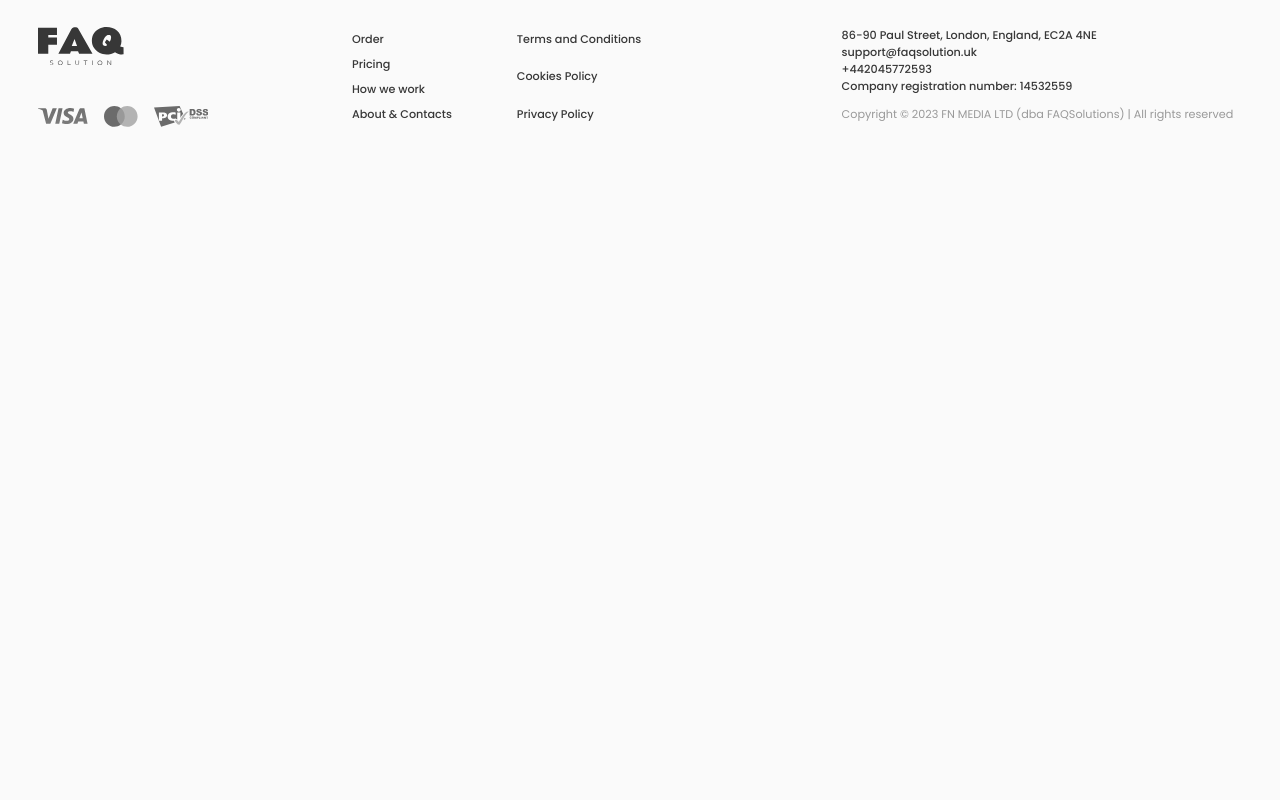
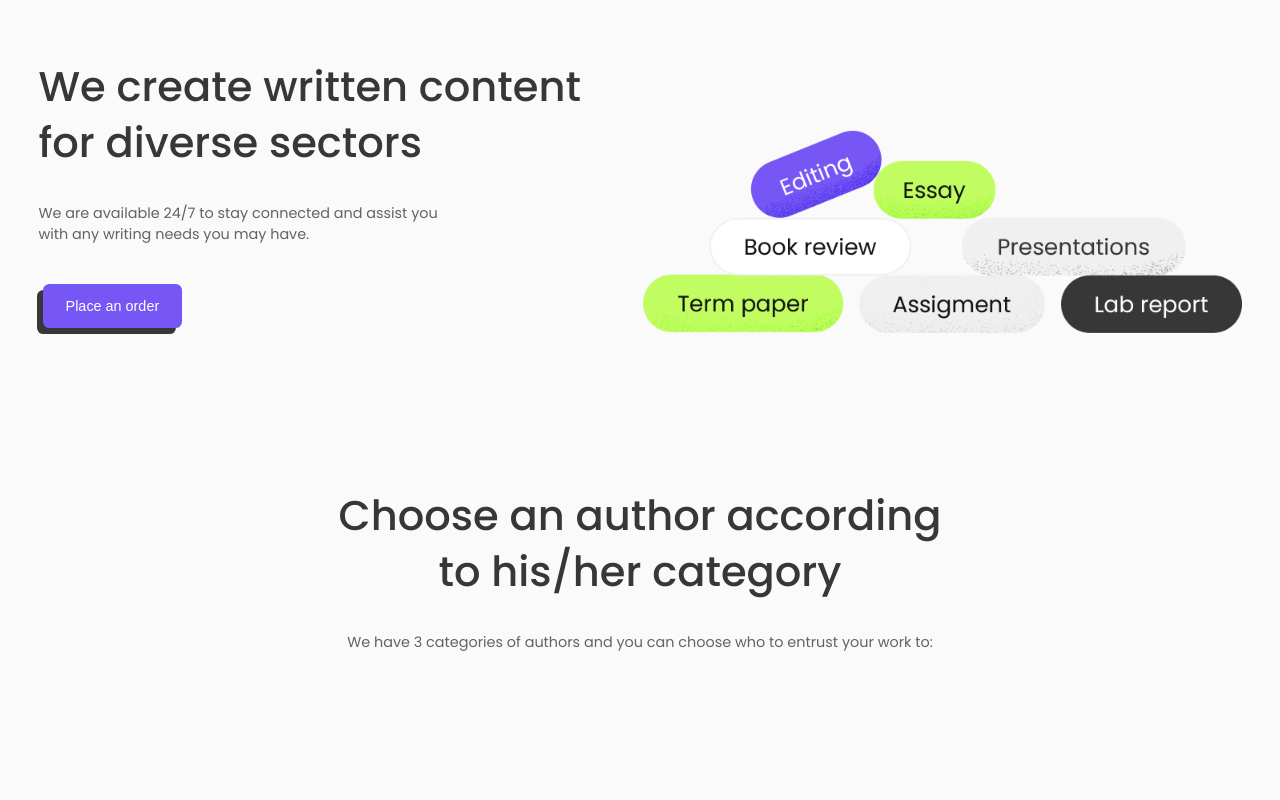
Before and after one commit to deniskeller/faq, a Next.js app: page / in a window 1280 px wide. Shown: the part 1580-2380 px from the top of the page. Before the commit the page ends 1755 px from the top, so only its background shows below. Built offline with nearby package versions, Linux system fonts and the light colour scheme; a web font is replaced by a local one.

Commit message:
main page TypesOfJobs block

```diff
--- a/src/components/landing/pages/main/Advantages/Advantages.module.scss
+++ b/src/components/landing/pages/main/Advantages/Advantages.module.scss
@@ -63,7 +63,7 @@
     margin: 0 auto;
     height: auto;
     max-height: 100%;
-    overflow: hidden;
+
     transition: all 1s ease-in-out;
 
     @include iflaptop {
@@ -77,7 +77,8 @@
       display: flex;
       flex-direction: column;
       gap: 0;
-      max-height: em(734px);
+      max-height: em(740px);
+      overflow: hidden;
     }
 
     &__ShowMore {
--- /dev/null
+++ b/src/components/landing/pages/main/Categories/Categories.module.scss
@@ -0,0 +1,55 @@
+.Categories {
+  padding: em(100px) 0 em(120px);
+  @include iflaptop {
+    padding: em(60px) 0 em(80px);
+  }
+  @include iftablet {
+    padding: em(60px) 0 em(60px);
+  }
+  @include ifmobile {
+    padding: em(44px) 0 em(60px);
+  }
+
+  &_Title {
+    max-width: em(780px);
+    margin: 0 auto em(40px);
+    text-align: center;
+    @include iflaptop {
+      max-width: em(580px);
+      margin: 0 auto em(32px);
+    }
+    @include iftablet {
+      max-width: em(500px);
+      margin: 0 auto em(28px);
+    }
+    @include ifmobile {
+      max-width: em(500px);
+      margin: 0 auto em(28px);
+    }
+  }
+
+  &_Description {
+    max-width: em(780px);
+    margin: 0 auto em(80px);
+    text-align: center;
+    @include iflaptop {
+      max-width: em(660px);
+      margin: 0 auto em(40px);
+    }
+    @include iftablet {
+      max-width: em(660px);
+      margin: 0 auto em(56px);
+    }
+    @include ifmobile {
+      max-width: em(660px);
+      margin: 0 auto em(56px);
+    }
+  }
+}
+
+@include iflaptop {
+}
+@include iftablet {
+}
+@include ifmobile {
+}
--- /dev/null
+++ b/src/components/landing/pages/main/Categories/Categories.tsx
@@ -0,0 +1,22 @@
+import React from 'react';
+import s from './Categories.module.scss';
+import { BaseContainer, BaseText } from '@base/index';
+
+const Categories: React.FC = () => {
+  return (
+    <section className={s.Categories}>
+      <BaseContainer className={s.Categories_Container}>
+        <BaseText className={s.Categories_Title}>
+          Choose an author according to his/her category
+        </BaseText>
+
+        <BaseText className={s.Categories_Description} as="p">
+          We have 3 categories of authors and you can choose who to entrust your
+          work to:
+        </BaseText>
+      </BaseContainer>
+    </section>
+  );
+};
+
+export default Categories;
--- /dev/null
+++ b/src/components/landing/pages/main/TypesOfJobs/TypesOfJobs.module.scss
@@ -0,0 +1,112 @@
+.TypesOfJobs {
+  padding: em(100px) 0 em(100px);
+  @include iflaptop {
+    padding: em(60px) 0 em(80px);
+  }
+  @include iftablet {
+    padding: em(60px) 0 em(60px);
+  }
+  @include ifmobile {
+    padding: em(44px) 0 em(60px);
+  }
+
+  &_Container {
+    position: relative;
+  }
+
+  &_Title {
+    max-width: em(748px);
+    margin-bottom: em(40px);
+    @include iflaptop {
+      max-width: em(505px);
+      margin-bottom: em(32px);
+    }
+    @include iftablet {
+      max-width: em(450px);
+      margin: 0 auto em(28px);
+      text-align: center;
+    }
+    @include ifmobile {
+      margin: 0 auto em(28px);
+      text-align: center;
+    }
+  }
+
+  &_Description {
+    max-width: em(505px);
+    margin-bottom: em(48px);
+    @include iflaptop {
+      max-width: em(480px);
+      margin-bottom: em(28px);
+    }
+    @include iftablet {
+      max-width: em(400px);
+      margin: 0 auto em(28px);
+      text-align: center;
+    }
+    @include ifmobile {
+      margin: 0 auto em(32px);
+      text-align: center;
+    }
+  }
+
+  &_Button {
+    margin-left: em(6px);
+    @include iftablet {
+      margin: 0 auto em(62px);
+    }
+    @include ifmobile {
+      margin: 0 auto em(62px);
+    }
+  }
+
+  &_Image {
+    position: absolute;
+    top: em(79px);
+    right: em(48px);
+    width: em(748px);
+    height: em(263.69px);
+    @include iflaptop {
+      top: em(91px);
+      right: em(48px);
+      width: em(477px);
+      height: em(168.15px);
+    }
+    @include iftablet {
+      position: relative;
+      top: auto;
+      right: auto;
+      width: em(568px);
+      height: em(200px);
+      margin: 0 auto;
+    }
+    @include ifmobile {
+      position: relative;
+      top: auto;
+      right: auto;
+      width: em(336px);
+      height: em(226px);
+      margin: 0 auto;
+    }
+
+    &__Desktop {
+      @include ifmobile {
+        display: none;
+      }
+    }
+
+    &__Mobile {
+      display: none;
+      @include ifmobile {
+        display: block;
+      }
+    }
+  }
+}
+
+@include iflaptop {
+}
+@include iftablet {
+}
+@include ifmobile {
+}
--- /dev/null
+++ b/src/components/landing/pages/main/TypesOfJobs/TypesOfJobs.tsx
@@ -0,0 +1,45 @@
+import React from 'react';
+import s from './TypesOfJobs.module.scss';
+import { BaseButton, BaseContainer, BaseText } from '@base/index';
+import Image from 'next/image';
+
+const TypesOfJobs: React.FC = () => {
+  return (
+    <section className={s.TypesOfJobs}>
+      <BaseContainer className={s.TypesOfJobs_Container}>
+        <BaseText className={s.TypesOfJobs_Title}>
+          We create written content for diverse sectors
+        </BaseText>
+
+        <BaseText className={s.TypesOfJobs_Description} as="p">
+          We are available 24/7 to stay connected and assist you with any
+          writing needs you may have.
+        </BaseText>
+
+        <BaseButton as="a" href="/order" className={s.TypesOfJobs_Button}>
+          Place an order
+        </BaseButton>
+
+        <Image
+          src="/pictures/images/main-blocks-desktop.png"
+          width={748}
+          height={263.69}
+          alt=""
+          quality={100}
+          className={`${s.TypesOfJobs_Image} ${s.TypesOfJobs_Image__Desktop}`}
+        />
+
+        <Image
+          src="/pictures/images/main-blocks-mobile.png"
+          width={336}
+          height={226}
+          alt=""
+          quality={100}
+          className={`${s.TypesOfJobs_Image} ${s.TypesOfJobs_Image__Mobile}`}
+        />
+      </BaseContainer>
+    </section>
+  );
+};
+
+export default TypesOfJobs;
--- a/src/components/landing/pages/main/index.ts
+++ b/src/components/landing/pages/main/index.ts
@@ -1,2 +1,4 @@
 export { default as Header } from "./Header/Header";
 export { default as Advantages } from "./Advantages/Advantages";
+export { default as TypesOfJobs } from "./TypesOfJobs/TypesOfJobs";
+export { default as Categories } from "./Categories/Categories";
--- a/src/view/landing/Main/Main.tsx
+++ b/src/view/landing/Main/Main.tsx
@@ -1,12 +1,19 @@
 import React from 'react';
 import s from './Main.module.scss';
-import { Advantages, Header } from 'components/landing/pages/main';
+import {
+  Advantages,
+  Categories,
+  Header,
+  TypesOfJobs,
+} from 'components/landing/pages/main';
 
 const Main: React.FC = () => {
   return (
     <div className={s.Main}>
       <Header />
       <Advantages />
+      <TypesOfJobs />
+      <Categories />
     </div>
   );
 };
```
Also changed, not shown: src/components/landing/pages/main/Advantages/Advantages.tsx (+1 -7 lines), public/pictures/images/main-blocks-desktop.png (added), public/pictures/images/main-blocks-mobile.png (added).
